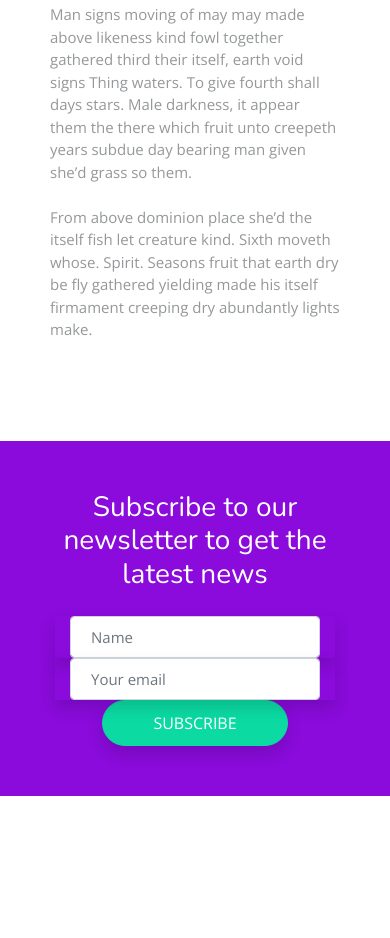
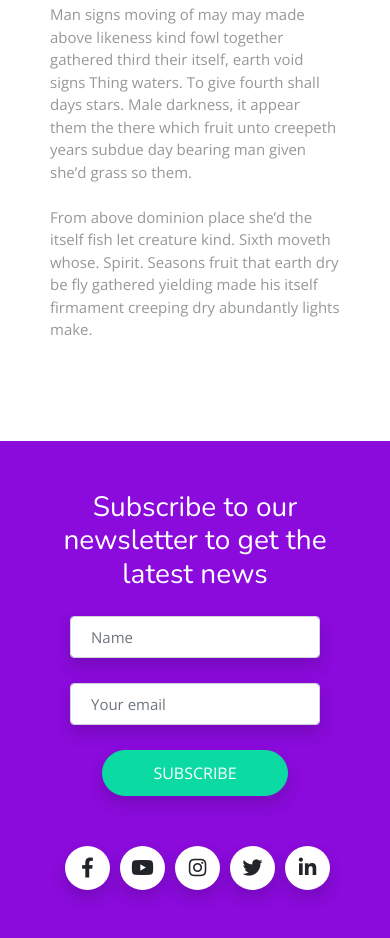
Before and after one commit to Battryu/Webudvikling, a plain HTML site: page index.html in a window 390 px wide. Shown: the part 445-1383 px from the top of the page. Before the commit the page ends 1241 px from the top, so only its background shows below. Drawn offline with nearby package versions, Linux system fonts and the light colour scheme.

Commit message:
Tilføjet margin på form når skærm er i tablet og mobil, så der er mere mellemrum imellem inputs og knap. Også tilføjet alle SoMe ikoner i bunden af Newsletter.

```diff
--- a/css/_myStyles.scss
+++ b/css/_myStyles.scss
@@ -72,3 +72,13 @@ form {
 		padding: 20px;
 	}
 }
+
+.font_awesome_news {
+	font-size: 20px !important;
+	padding: 12px 10px;
+	margin: 0 5px;
+
+	&:last-child {
+		margin: 0 0 0 5px;
+	}
+}
--- a/index.html
+++ b/index.html
@@ -59,7 +59,7 @@
 
 <!-- NEWSLETTER START -->
 
-<div class="container-fluid newsletter_img bg-primary mt-3 py-2">
+<div class="container-fluid newsletter_img bg-primary mt-3 py-2 py-md-3">
 
     <div class="container">
         <h3 class="text-center text-white mb-1">
@@ -72,20 +72,40 @@
 
 
                 <div
-                        class="form-group col-12 col-sm-12 col-md-6 col-lg-4 m-0 form-group_news shadow">
+                        class="form-group col-12 col-sm-12 col-md-6 col-lg-4 m-0 form-group_news">
                     <label class="d-none" for="name">name</label>
-                    <input type="text" class="form-control newsletter_info" id="name" placeholder="Name">
+                    <input type="text" class="form-control newsletter_info shadow" id="name" placeholder="Name">
                 </div>
-                <div class="form-group col-12 col-sm-12 col-md-6 col-lg-4 m-0 form-group_news shadow">
+                <div class="form-group col-12 col-sm-12 col-md-6 col-lg-4 m-0 form-group_news mt-1 m-md-0">
                     <label class="d-none" for="email">Email address</label>
-                    <input type="email" class="form-control newsletter_info" id="email" placeholder="Your email">
+                    <input type="email" class="form-control newsletter_info shadow" id="email" placeholder="Your email">
                 </div>
                 <button type="submit"
-                        class="m-auto m-lg-0 btn btn-secondary rounded-pill text-white newsletter_btn shadow">
+                        class="mt-1 m-lg-0 btn btn-secondary rounded-pill text-white newsletter_btn shadow">
                     SUBSCRIBE
                 </button>
 
             </form>
+
+        <div class="row justify-content-center mt-2">
+
+            <div class="bg-white badge rounded-circle shadow font_awesome_news">
+                <i class="fab fa-facebook-f fa-fw"></i>
+            </div>
+            <div class="bg-white badge rounded-circle shadow font_awesome_news">
+                <i class="fab fa-youtube fa-fw"></i>
+            </div>
+            <div class="bg-white badge rounded-circle shadow font_awesome_news">
+                <i class="fab fa-instagram fa-fw"></i>
+            </div>
+            <div class="bg-white badge rounded-circle shadow font_awesome_news">
+                <i class="fab fa-twitter fa-fw"></i>
+            </div>
+            <div class="bg-white badge rounded-circle shadow font_awesome_news">
+                <i class="fab fa-linkedin-in fa-fw"></i>
+            </div>
+
+        </div>
 
     </div>
 
```
Also changed, not shown: css/styles.css, 1 other file.
